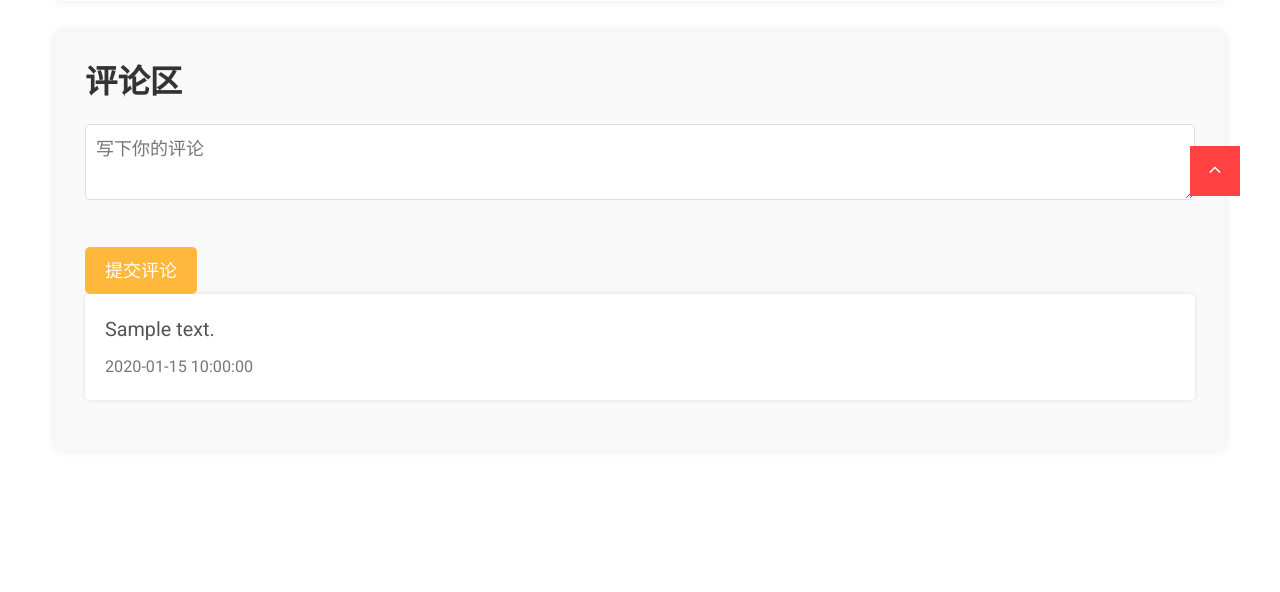
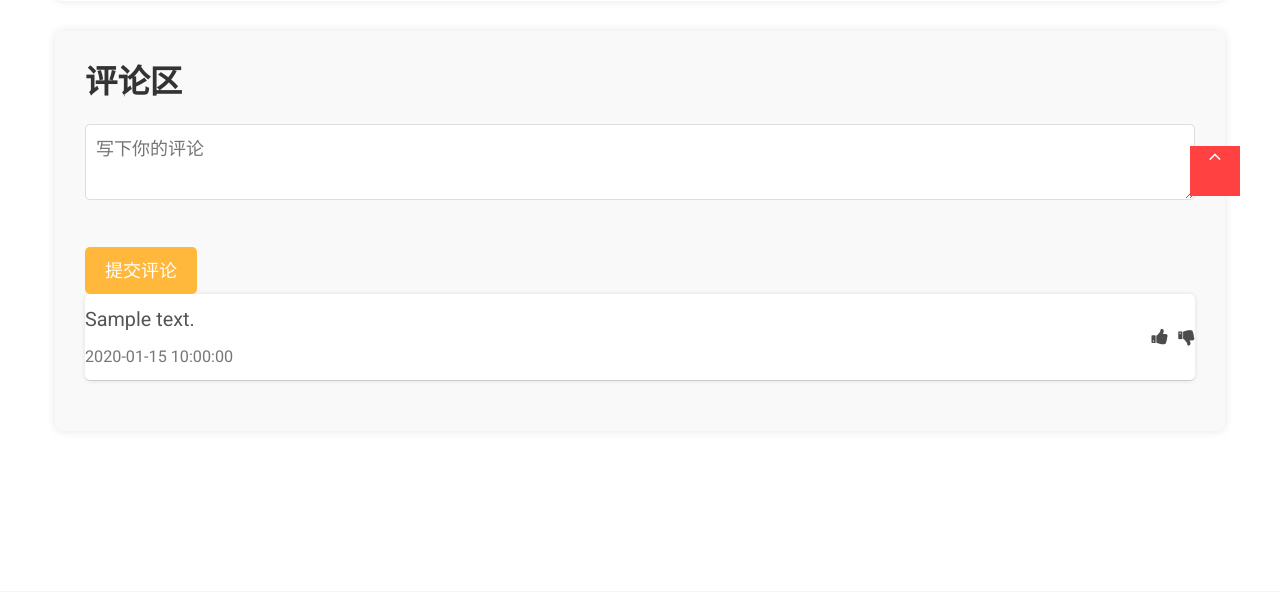
Before and after one commit to redkylin-TheMan/sandBar, a PHP site: page /article.php?article_id=1 in a window 1280 px wide. Shown: the part 664-1256 px from the top of the page. Run offline with PHP 8.4, Linux system fonts and the light colour scheme; the visitor is signed in with stand-in values (Sample User, id 1); tables that the repository leaves empty or names only in its code hold one stand-in row (values such as "Sample post"); grey boxes marked "Sample" are stand-in pictures.

Commit message:
点赞功能添加

```diff
--- a/article.php
+++ b/article.php
@@ -33,6 +33,8 @@
     <link rel="stylesheet" href="css/bootstrap.css">
     <link rel="stylesheet" href="css/fonts.css">
     <link rel="stylesheet" href="css/style.css">
+        <link rel="stylesheet" href="https://cdnjs.cloudflare.com/ajax/libs/font-awesome/5.15.3/css/all.min.css">
+
     <style>
         .content_image {
             /* position: relative; */
@@ -126,11 +128,11 @@
 
 /* 评论样式 */
 .comment {
-    background-color: #fff;
-    padding: 20px;
-    border-radius: 5px;
-    box-shadow: 0 0 5px rgba(0, 0, 0, 0.1);
-    margin-bottom: 20px;
+    display: flex;
+    justify-content: space-between;
+    align-items: center;
+    border-bottom: 1px solid #ccc;
+    padding: 10px 0;
 }
 
 .comment p {
@@ -143,6 +145,19 @@
 .comment small {
     font-size: 0.9em;
     color: #777;
+}
+
+.comment-content {
+    flex-grow: 1;
+}
+
+.vote-icons {
+    display: flex;
+    gap: 10px;
+}
+
+.vote-icons i {
+    cursor: pointer;
 }
     </style>
 </head>
@@ -192,8 +207,14 @@
                 if ($comments_result->num_rows > 0) {
                     while ($comment = $comments_result->fetch_assoc()) {
                         echo '<div class="comment">';
+                        echo '<div class="comment-content">';
                         echo '<p>' . $comment['comment_text'] . '</p>';
                         echo '<small>' . $comment['created_at'] . '</small>';
+                        echo '</div>';
+                        echo '<div class="vote-icons">';
+                        echo '<i class="fa fa-thumbs-up" onclick="vote(this, \'up\')" data-voted="false"></i>';
+                        echo '<i class="fa fa-thumbs-down" onclick="vote(this, \'down\')" data-voted="false"></i>';
+                        echo '</div>';
                         echo '</div>';
                     }
                 } else {
@@ -215,6 +236,26 @@
         </script>
         <script src="js/core.min.js"></script>
         <script src="js/script.js"></script>
+        <script>
+            function vote(icon, type) {
+                const isVoted = icon.getAttribute('data-voted') === 'true';
+
+                if (isVoted) {
+                    // 取消投票
+                    icon.style.color = '';
+                    icon.setAttribute('data-voted', 'false');
+                } else {
+                    // 进行投票
+                    icon.style.color = '#ffb83b';
+                    icon.setAttribute('data-voted', 'true');
+
+                    // 取消另一个图标的投票状态
+                    const otherIcon = type === 'up' ? icon.nextElementSibling : icon.previousElementSibling;
+                    otherIcon.style.color = '';
+                    otherIcon.setAttribute('data-voted', 'false');
+                }
+            }
+        </script>
     </div>
 </body>
 
```
